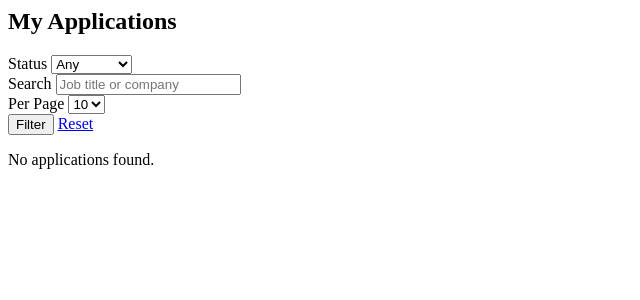
After one commit to Brian-C69/HireMe, a PHP site: page /applications in a window 1280 px wide. The commit adds this page. Shown: the top 300 px of the page, without its empty margins (0-640 px from the left). Run offline with PHP 8.4, Linux system fonts and the light colour scheme.

Commit message:
added aplied page

```diff
--- /dev/null
+++ b/app/Views/applications/index.php
@@ -0,0 +1,126 @@
+<?php
+$base   = defined('BASE_URL') ? BASE_URL : '';
+$apps   = $applications ?? [];
+$f      = $filters ?? [];
+$page   = (int)($f['page'] ?? 1);
+$per    = (int)($f['per'] ?? 10);
+$total  = (int)($f['total'] ?? 0);
+$pages  = max(1, (int)ceil($total / max(1, $per)));
+$qs = function (array $o = []) use ($f) {
+    $q = array_filter(array_merge($f, $o), fn($v) => $v !== '' && $v !== null);
+    if (($q['page'] ?? 1) == 1) unset($q['page']);
+    return http_build_query($q);
+};
+$badge = function (string $s): string {
+    $map = ['Applied' => 'primary', 'Reviewed' => 'secondary', 'Interview' => 'info', 'Hired' => 'success', 'Rejected' => 'danger'];
+    return 'badge text-bg-' . ($map[$s] ?? 'light');
+};
+?>
+<section class="py-4">
+    <div class="container">
+        <div class="d-flex justify-content-between align-items-center mb-3">
+            <h1 class="h4 mb-0">My Applications</h1>
+            <?php if ($total): ?>
+                <div class="text-muted small">Showing <?= number_format(min(($page - 1) * $per + 1, $total)) ?>–<?= number_format(min($page * $per, $total)) ?> of <?= number_format($total) ?></div>
+            <?php endif; ?>
+        </div>
+
+        <div class="card mb-3">
+            <div class="card-body">
+                <form class="row g-2 align-items-end" method="get" action="<?= $base ?>/applications">
+                    <div class="col-md-3">
+                        <label class="form-label">Status</label>
+                        <?php $sel = $f['status'] ?? '';
+                        $opts = ['', 'Applied', 'Reviewed', 'Interview', 'Hired', 'Rejected']; ?>
+                        <select name="status" class="form-select">
+                            <?php foreach ($opts as $o): ?>
+                                <option value="<?= $o ?>" <?= $sel === $o ? 'selected' : '' ?>><?= $o ?: 'Any' ?></option>
+                            <?php endforeach; ?>
+                        </select>
+                    </div>
+                    <div class="col-md-4">
+                        <label class="form-label">Search</label>
+                        <input class="form-control" name="q" value="<?= htmlspecialchars($f['q'] ?? '') ?>" placeholder="Job title or company">
+                    </div>
+                    <div class="col-md-2">
+                        <label class="form-label">Per Page</label>
+                        <?php $perSel = (int)($f['per'] ?? 10); ?>
+                        <select class="form-select" name="per">
+                            <?php foreach ([10, 20, 30, 50] as $n): ?>
+                                <option value="<?= $n ?>" <?= $perSel === $n ? 'selected' : '' ?>><?= $n ?></option>
+                            <?php endforeach; ?>
+                        </select>
+                    </div>
+                    <div class="col-md-3 d-flex gap-2">
+                        <button class="btn btn-primary" type="submit"><i class="bi bi-search me-1"></i>Filter</button>
+                        <a class="btn btn-outline-secondary" href="<?= $base ?>/applications">Reset</a>
+                    </div>
+                </form>
+            </div>
+        </div>
+
+        <?php if (!$apps): ?>
+            <div class="alert alert-light border">No applications found.</div>
+        <?php else: ?>
+            <div class="vstack gap-3">
+                <?php foreach ($apps as $a):
+                    $jid   = (int)$a['job_posting_id'];
+                    $title = htmlspecialchars((string)$a['job_title']);
+                    $comp  = htmlspecialchars((string)$a['company_name']);
+                    $loc   = htmlspecialchars((string)($a['job_location'] ?? '—'));
+                    $etype = htmlspecialchars((string)($a['employment_type'] ?? ''));
+                    $logo  = trim((string)($a['company_logo'] ?? ''));
+                    $stat  = (string)($a['application_status'] ?? 'Applied');
+                    $date  = $a['application_date'] ? date('d/m/Y', strtotime((string)$a['application_date'])) : '';
+                ?>
+                    <div class="card">
+                        <div class="card-body d-flex">
+                            <div class="border bg-light d-flex align-items-center justify-content-center rounded me-3" style="width:64px;height:64px;">
+                                <?php if ($logo): ?>
+                                    <img src="<?= $base . '/' . ltrim($logo, '/') ?>" alt="Logo" style="max-width:100%;max-height:100%;object-fit:contain;">
+                                <?php else: ?>
+                                    <span class="text-muted small">Logo</span>
+                                <?php endif; ?>
+                            </div>
+                            <div class="flex-grow-1">
+                                <div class="d-flex align-items-center justify-content-between">
+                                    <div class="me-3">
+                                        <div class="fw-semibold"><?= $title ?></div>
+                                        <div class="text-muted small"><?= $comp ?> · <?= $loc ?> · <?= $etype ?></div>
+                                    </div>
+                                    <div>
+                                        <span class="<?= $badge($stat) ?>"><?= htmlspecialchars($stat) ?></span>
+                                    </div>
+                                </div>
+                                <div class="text-muted small mt-1">Applied on <?= htmlspecialchars($date) ?></div>
+                            </div>
+                        </div>
+                        <div class="card-footer d-flex justify-content-end">
+                            <a class="btn btn-sm btn-outline-primary" href="<?= $base ?>/jobs/<?= $jid ?>">View Job</a>
+                        </div>
+                    </div>
+                <?php endforeach; ?>
+            </div>
+
+            <?php if ($pages > 1): ?>
+                <nav class="mt-3" aria-label="Applications pagination">
+                    <ul class="pagination justify-content-center">
+                        <?php $prev = max(1, $page - 1);
+                        $next = min($pages, $page + 1); ?>
+                        <li class="page-item <?= $page <= 1 ? 'disabled' : '' ?>"><a class="page-link" href="<?= $base ?>/applications?<?= $qs(['page' => 1]) ?>">First</a></li>
+                        <li class="page-item <?= $page <= 1 ? 'disabled' : '' ?>"><a class="page-link" href="<?= $base ?>/applications?<?= $qs(['page' => $prev]) ?>">Prev</a></li>
+                        <?php $start = max(1, $page - 2);
+                        $end = min($pages, $page + 2);
+                        if ($start > 1): ?><li class="page-item disabled"><span class="page-link">…</span></li><?php endif;
+                                                                                            for ($i = $start; $i <= $end; $i++): ?>
+                            <li class="page-item <?= $i === $page ? 'active' : '' ?>"><a class="page-link" href="<?= $base ?>/applications?<?= $qs(['page' => $i]) ?>"><?= $i ?></a></li>
+                        <?php endfor;
+                                                                                            if ($end < $pages): ?><li class="page-item disabled"><span class="page-link">…</span></li><?php endif; ?>
+                        <li class="page-item <?= $page >= $pages ? 'disabled' : '' ?>"><a class="page-link" href="<?= $base ?>/applications?<?= $qs(['page' => $next]) ?>">Next</a></li>
+                        <li class="page-item <?= $page >= $pages ? 'disabled' : '' ?>"><a class="page-link" href="<?= $base ?>/applications?<?= $qs(['page' => $pages]) ?>">Last</a></li>
+                    </ul>
+                </nav>
+            <?php endif; ?>
+        <?php endif; ?>
+    </div>
+</section>
--- a/app/Views/layout.php
+++ b/app/Views/layout.php
@@ -66,6 +66,7 @@ if ($flash) unset($_SESSION['flash']); // show-once
                         <?php elseif ($role === 'Candidate'): ?>
                             <li class="nav-item"><a class="nav-link" href="<?= $base ?>/account">Profile</a></li>
                             <li class="nav-item"><a class="nav-link" href="<?= $base ?>/resume">Resume</a></li>
+                            <li class="nav-item"><a class="nav-link" href="<?= $base ?>/applications">My Applications</a></li>
                         <?php endif; ?>
                     <?php else: ?>
                         <!-- Landing anchors for guests -->
--- a/public/index.php
+++ b/public/index.php
@@ -61,6 +61,8 @@ $router->get('/resume', [ResumeController::class, 'edit']);
 $router->post('/resume', [ResumeController::class, 'update']);
 $router->get('/resume/pdf', [ResumeController::class, 'exportPdf']);
 
+$router->get('/applications', [\App\Controllers\ApplicationController::class, 'index']); // Candidate “My Applications”
+
 // Jobs (order matters: static before dynamic!)
 $router->get('/jobs',        [JobController::class, 'index']);
 $router->get('/jobs/create', [JobController::class, 'create']);  // Employer only
```
Also changed, not shown: app/Controllers/ApplicationController.php (+71 -0 lines), app/Controllers/JobController.php (+8 -0 lines), app/Views/jobs/index.php (+13 -2 lines).
